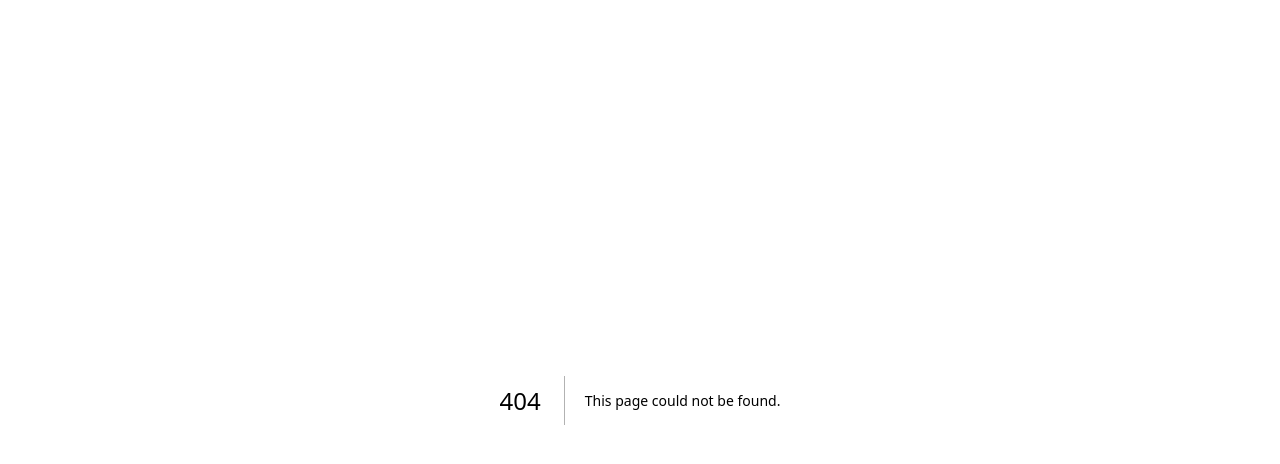
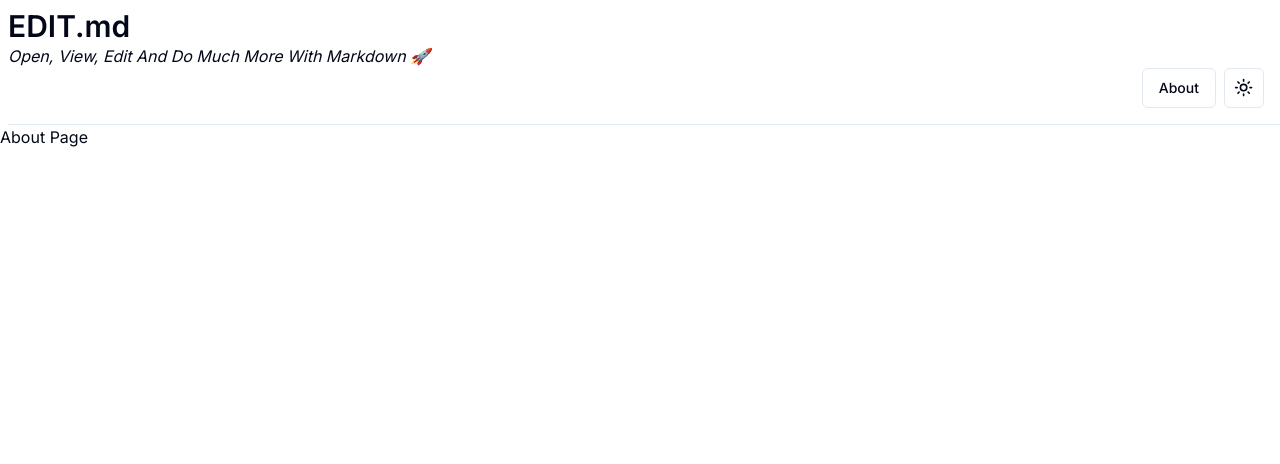
Before and after one commit to alanJames00/edit-md, a Next.js app: page /about in a window 1280 px wide. Before the commit this address had no page. Shown: the top 464 px of the page. Built offline with nearby package versions, Linux system fonts and the light colour scheme.

Commit message:
add about page

```diff
--- /dev/null
+++ b/app/about/layout.tsx
@@ -0,0 +1,27 @@
+"use client"
+import React from "react";
+import PageHeader from "../components/page-header";
+import { RecoilRoot } from "recoil";
+import { ThemeProvider } from "@/components/theme-provider";
+
+export default function Layout( { children } : { children: React.ReactNode}) {
+
+    return (
+        <RecoilRoot>
+            <ThemeProvider
+            attribute="class"
+            defaultTheme="light"
+            enableSystem
+            disableTransitionOnChange
+          >
+        <div>
+            <PageHeader />
+
+            <div>
+                {children}
+            </div>
+        </div>
+            </ThemeProvider>
+        </RecoilRoot>
+    );
+}
--- /dev/null
+++ b/app/about/page.tsx
@@ -0,0 +1,10 @@
+import React from "react";
+
+export default function AboutPage() {
+
+    return (
+        <div>
+            About Page
+        </div>
+    );
+}
```
